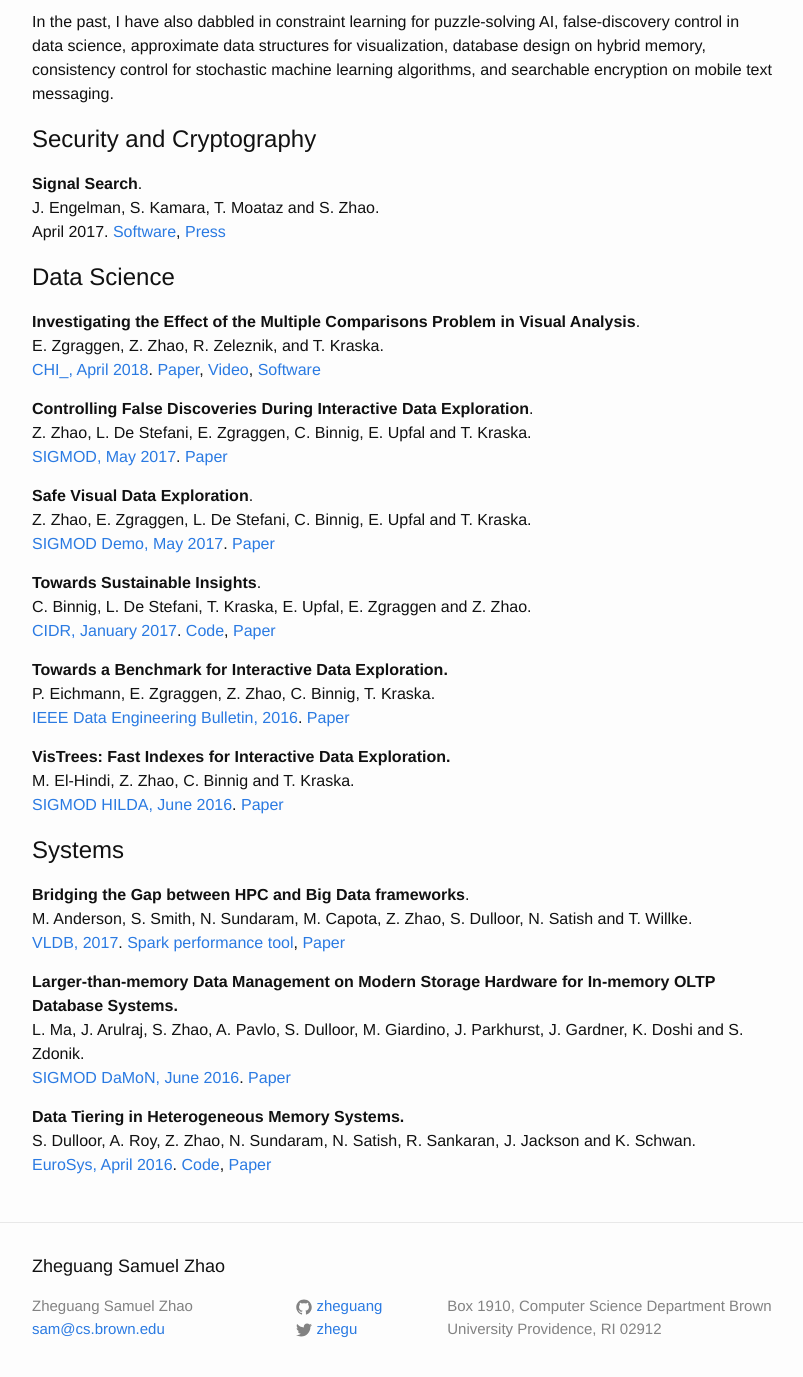
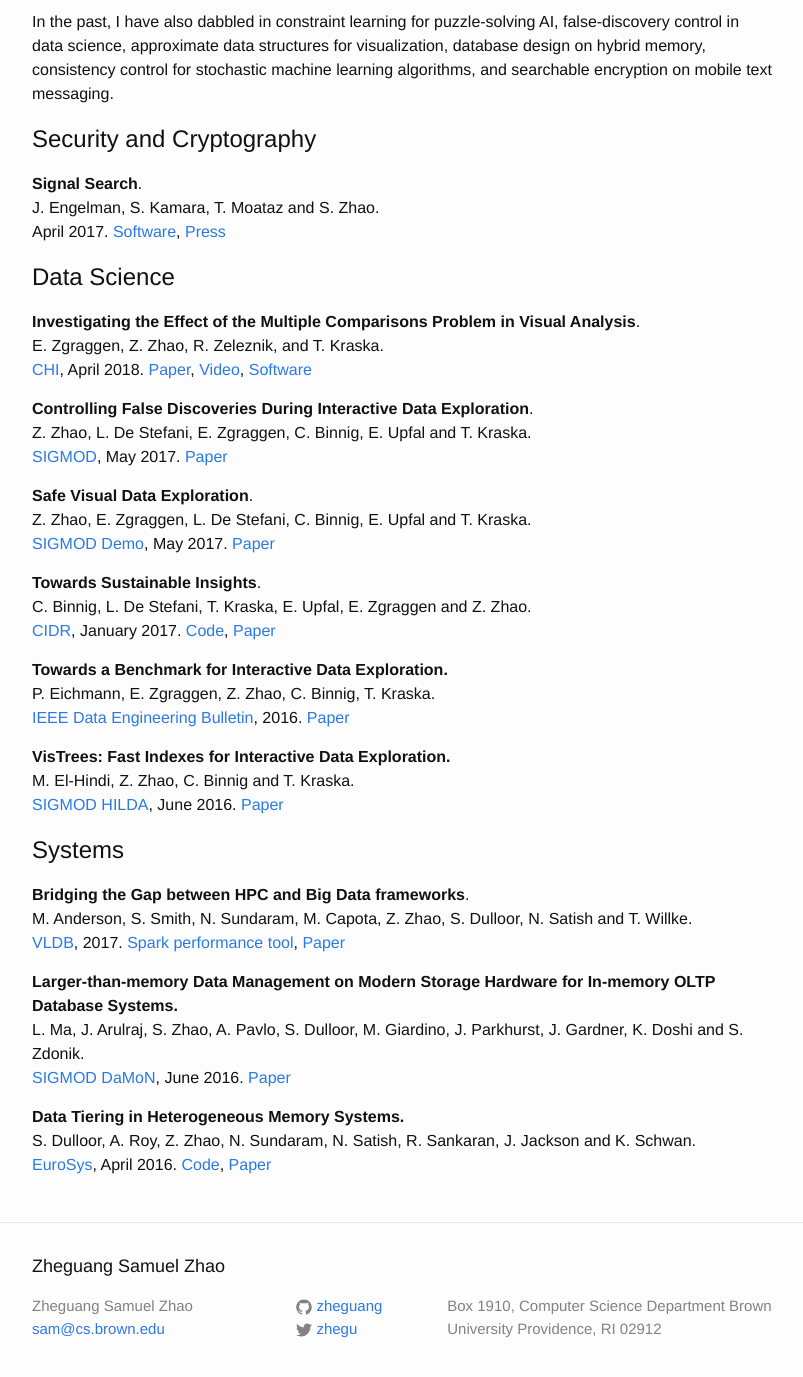
Before and after one commit to zheguang/zheguang.github.io, a Jekyll site: the page built from index.md, in a window 1280 px wide and 1400 px high, scrolled down 469 px. Shown: the top 1377 px of the window, without its empty margins (238-1041 px from the left). Built offline with Jekyll 4.4.1, drawn with Linux system fonts in a browser that asks for light colours.

Commit message:
research: fix url format

```diff
--- a/index.md
+++ b/index.md
@@ -34,33 +34,33 @@ Data Science
 
 **Investigating the Effect of the Multiple Comparisons Problem in Visual Analysis**.
 E. Zgraggen, Z. Zhao, R. Zeleznik, and T. Kraska.
-[CHI_, April 2018][1].
+[CHI][1], April 2018.
 [Paper](https://zheguang.github.io/research/risk-chi.pdf), [Video](http://emanuelzgraggen.com/assets/video/risk.mp4), [Software](https://github.com/zheguang/macau)
 
 **Controlling False Discoveries During Interactive Data Exploration**.
 Z. Zhao, L. De Stefani, E. Zgraggen, C. Binnig, E. Upfal and T. Kraska.
-[SIGMOD, May 2017][2].
+[SIGMOD][2], May 2017.
 [Paper](https://zheguang.github.io/research/risk-sigmod.pdf)
 
 **Safe Visual Data Exploration**.
 Z. Zhao, E. Zgraggen, L. De Stefani, C. Binnig, E. Upfal and T. Kraska.
-[SIGMOD Demo, May 2017][2].
+[SIGMOD Demo][2], May 2017.
 [Paper](https://zheguang.github.io/research/risk-sigmod-demo.pdf)
 
 **Towards Sustainable Insights**.
 C. Binnig, L. De Stefani, T. Kraska, E. Upfal, E. Zgraggen and Z. Zhao.
-[CIDR, January 2017][3].
+[CIDR][3], January 2017.
 [Code](https://github.com/zheguang/rand-db),
 [Paper](https://zheguang.github.io/research/risk-cidr.pdf)
 
 **Towards a Benchmark for Interactive Data Exploration.**
 P. Eichmann, E. Zgraggen, Z. Zhao, C. Binnig, T. Kraska.
-[IEEE Data Engineering Bulletin, 2016][4].
+[IEEE Data Engineering Bulletin][4], 2016.
 [Paper](https://zheguang.github.io/research/ide-bench.pdf)
 
 **VisTrees: Fast Indexes for Interactive Data Exploration.**
 M. El-Hindi, Z. Zhao, C. Binnig and T. Kraska.
-[SIGMOD HILDA, June 2016][5].
+[SIGMOD HILDA][5], June 2016.
 [Paper](https://zheguang.github.io/research/vistree.pdf)
 
 Systems
@@ -68,18 +68,18 @@ Systems
 
 **Bridging the Gap between HPC and Big Data frameworks**.
 M. Anderson, S. Smith, N. Sundaram, M. Capota, Z. Zhao, S. Dulloor, N. Satish and T. Willke.
-[VLDB, 2017][6].
+[VLDB][6], 2017.
 [Spark performance tool](https://github.com/zheguang/spark-perftool),
 [Paper](https://zheguang.github.io/research/hpc-big-data.pdf)
 
 **Larger-than-memory Data Management on Modern Storage Hardware for In-memory OLTP Database Systems.**
 L. Ma, J. Arulraj, S. Zhao, A. Pavlo, S. Dulloor, M. Giardino, J. Parkhurst, J. Gardner, K. Doshi and S. Zdonik.
-[SIGMOD DaMoN, June 2016][7].
+[SIGMOD DaMoN][7], June 2016.
 [Paper](https://zheguang.github.io/research/nvm-anticache.pdf)
 
 **Data Tiering in Heterogeneous Memory Systems.**
 S. Dulloor, A. Roy, Z. Zhao, N. Sundaram, N. Satish, R. Sankaran, J. Jackson and K. Schwan.
-[EuroSys, April 2016][8].
+[EuroSys][8], April 2016.
 [Code](https://github.com/zheguang/voltdb/tree/sam-redo-tag),
 [Paper](https://zheguang.github.io/research/nvm-data-tiering.pdf)
 
```
